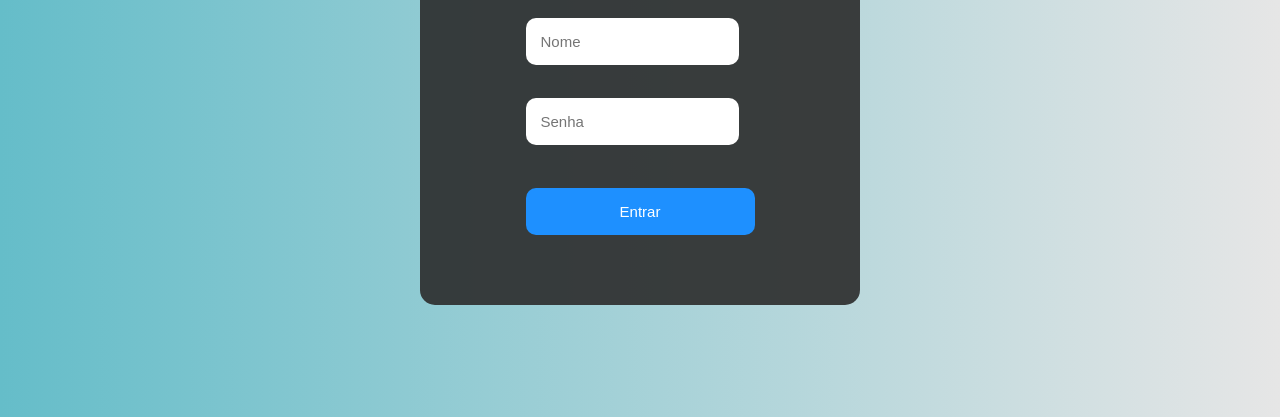
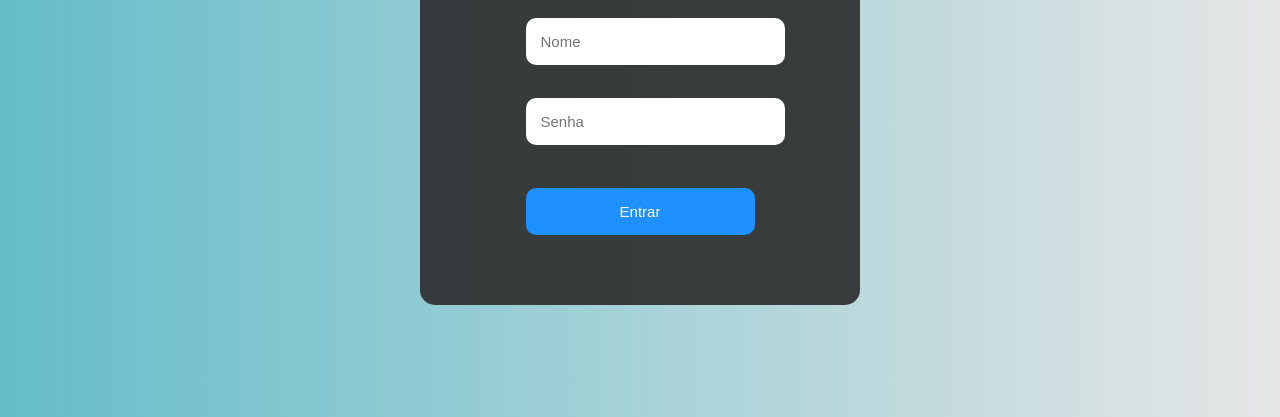
Before and after one commit to matheusfonsecabjj/login, a plain HTML site: page index.html in a window 1280 px wide. Shown: the part 383-800 px from the top of the page. Drawn offline with Linux system fonts and the light colour scheme; sample sign-in values are in the browser's storage.

Commit message:
Update style.css

```diff
--- a/style.css
+++ b/style.css
@@ -31,7 +31,7 @@ input {
     border: none;
     outline: none;
     font-size: 15px;
-    width: 80%;  /* Faz os campos de input ocuparem toda a largura possível */
+    width: 100%;  /* Ajusta a largura dos inputs para 100% do tamanho da div */
     margin-bottom: 15px;  /* Espaçamento entre os campos */
     border-radius: 10px;  /* Borda arredondada */
 }
```
